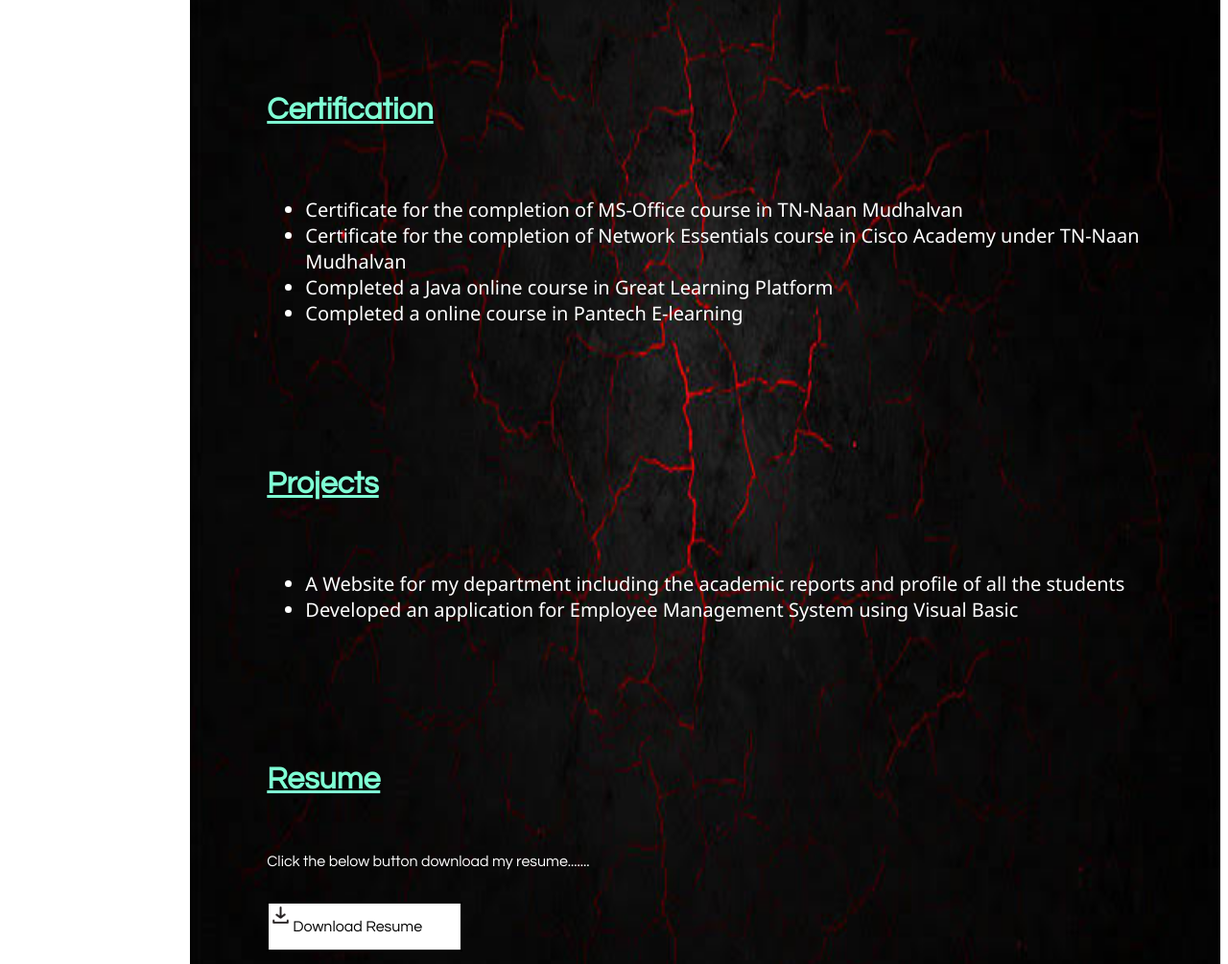
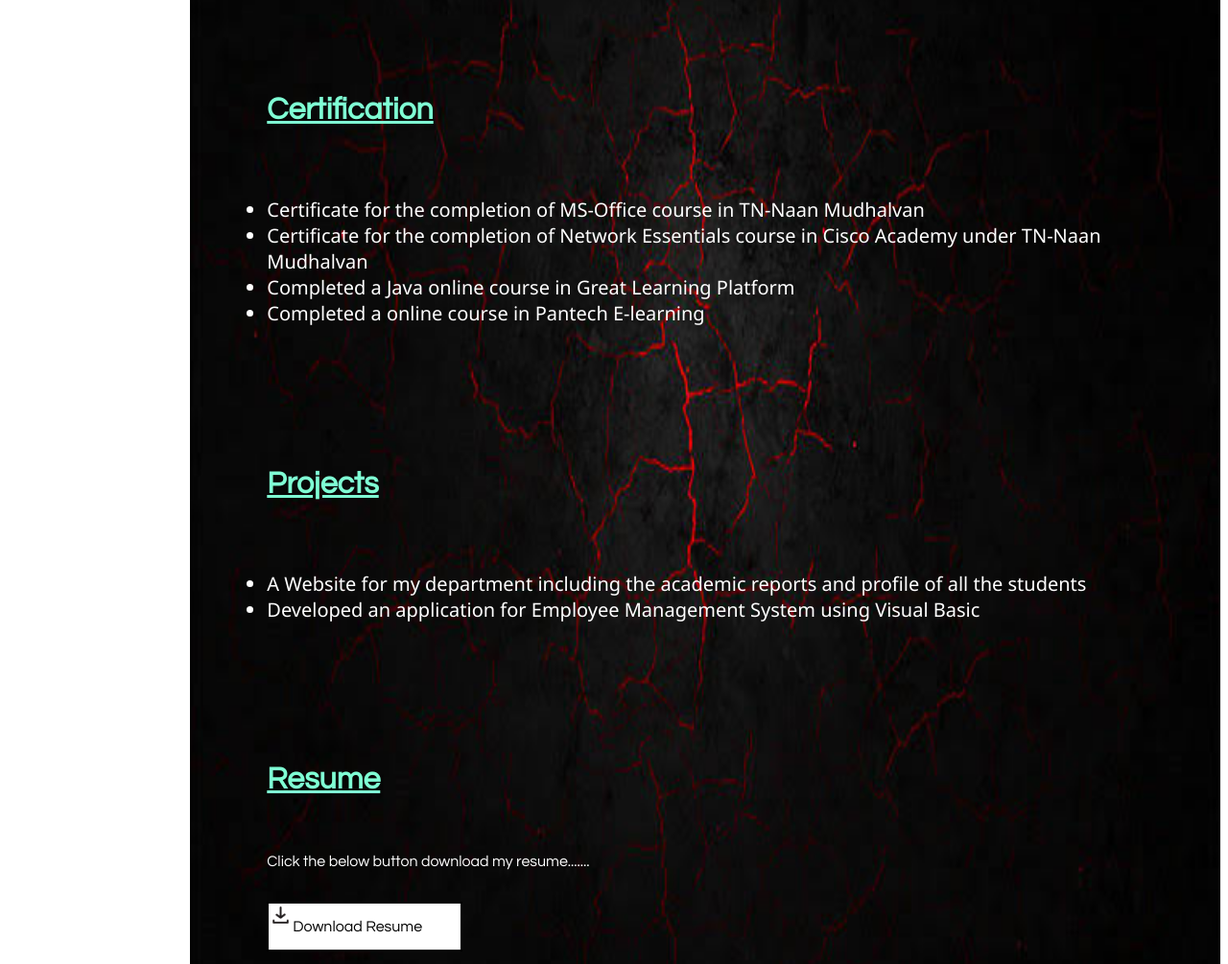
Before and after one commit to Praba2207/codsoft_level1_task_2, a plain HTML site: page profile.html in a window 1280 px wide. Shown: the part 1417-2422 px from the top of the page at 96% size. Drawn offline with Linux system fonts and the light colour scheme.

Commit message:
Update style.css

```diff
--- a/style.css
+++ b/style.css
@@ -1,3 +1,8 @@
+*{
+    margine:0;
+    padding:0;
+}
+
 .main{
     margin-left: 15%;
     background-color: black;
```
